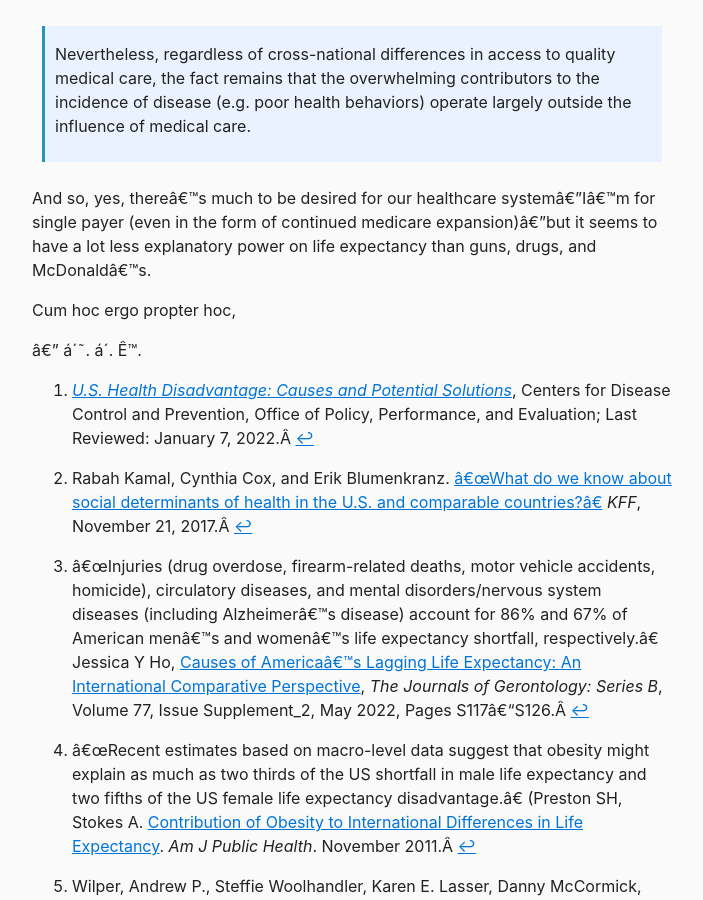
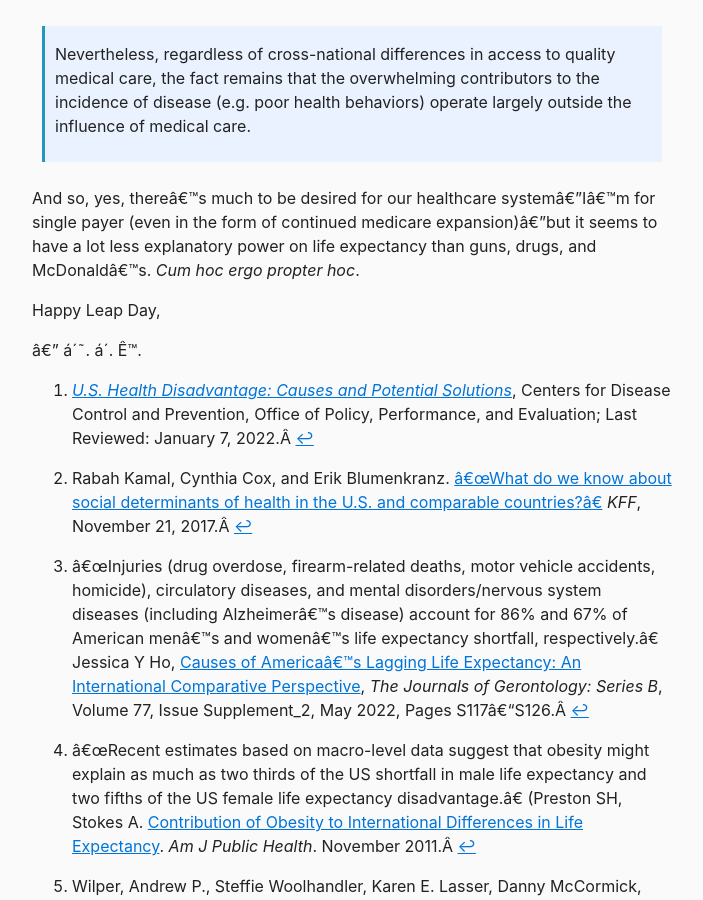
Before and after one commit to berensp/berensp.github.io, a Jekyll site: the page built from _posts/2024-02-29-us-life-expectancy.md, in a window 1280 px wide and 900 px high, scrolled down 2556 px. Shown: the whole window, without its empty margins (288-991 px from the left). Built offline with Jekyll 4.4.1, drawn with Linux system fonts in a browser that asks for light colours; a script that is not in the unit is left out.

Commit message:
Update 2024-02-29-us-life-expectancy.md

```diff
--- a/_posts/2024-02-29-us-life-expectancy.md
+++ b/_posts/2024-02-29-us-life-expectancy.md
@@ -46,8 +46,8 @@ Mauricio Avendano and Ichiro Kawachi address this in their 2014 Annual Review of
 
 > Nevertheless, regardless of cross-national differences in access to quality medical care, the fact remains that the overwhelming contributors to the incidence of disease (e.g. poor health behaviors) operate largely outside the influence of medical care.
 
-And so, yes, there's much to be desired for our healthcare system—I'm for single payer (even in the form of continued medicare expansion)—but it seems to have a lot less explanatory power on life expectancy than guns, drugs, and McDonald's.
+And so, yes, there's much to be desired for our healthcare system—I'm for single payer (even in the form of continued medicare expansion)—but it seems to have a lot less explanatory power on life expectancy than guns, drugs, and McDonald's. *Cum hoc ergo propter hoc*.
 
-Cum hoc ergo propter hoc,
+Happy Leap Day,
 
 — ᴘ. ᴍ. ʙ.
```
